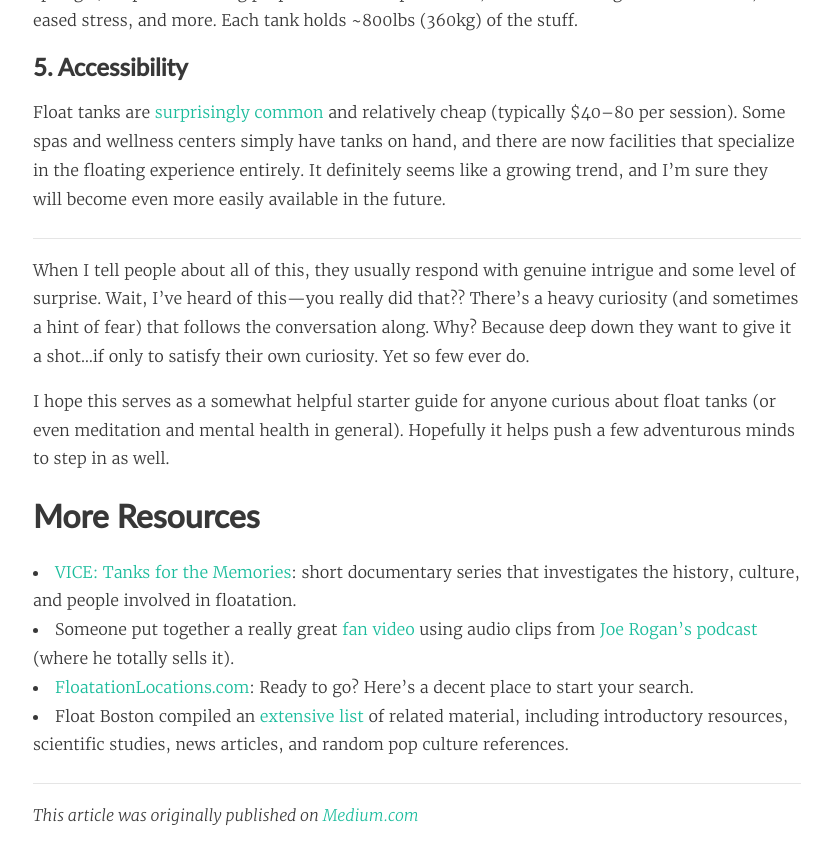
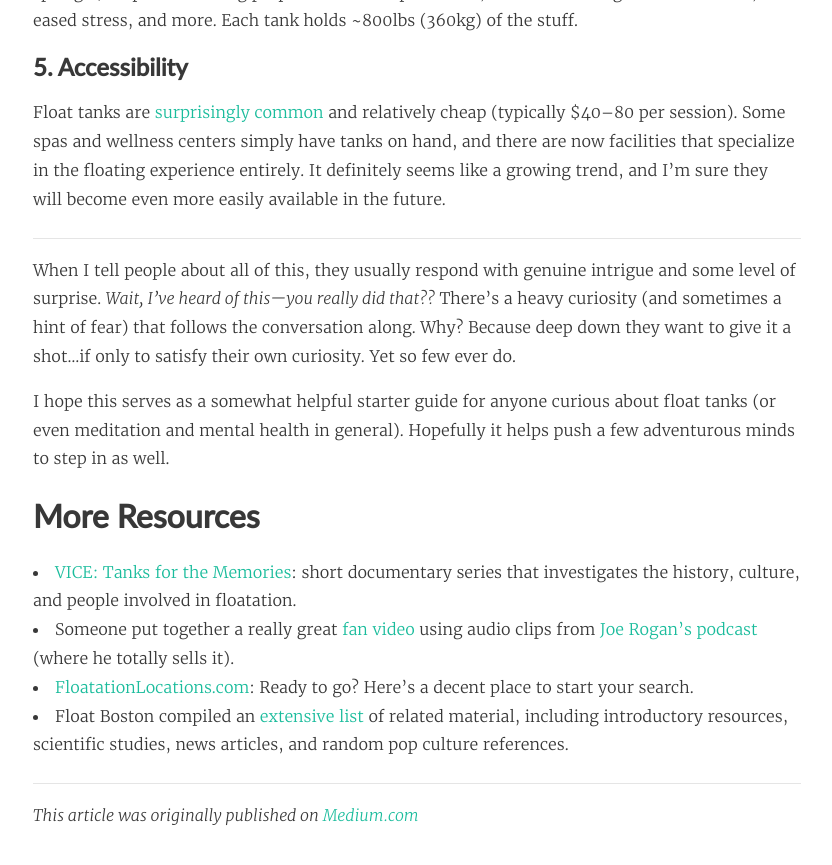
Before and after one commit to emerywebster/emerywebster.github.io, a Jekyll site: the page built from _posts/2016-01-07-float-tanks.md, in a window 1280 px wide and 900 px high, scrolled down 3136 px. Shown: the top 865 px of the window, without its empty margins (223-1055 px from the left). Built offline with Jekyll 4.4.1, drawn with Linux system fonts in a browser that asks for light colours; nearby versions of some CDN libraries; Markdown is read by kramdown in place of the engine named in the settings; comment, search, counter and statistics services are not loaded.

Commit message:
fix formatting

```diff
--- a/_posts/2016-01-07-float-tanks.md
+++ b/_posts/2016-01-07-float-tanks.md
@@ -61,7 +61,7 @@ Float tanks are [surprisingly common](http://floatationlocations.com/map/) and r
 
 ---
 
-When I tell people about all of this, they usually respond with genuine intrigue and some level of surprise. Wait, I’ve heard of this&mdash;you really did that?? There’s a heavy curiosity (and sometimes a hint of fear) that follows the conversation along. Why? Because deep down they want to give it a shot…if only to satisfy their own curiosity. Yet so few ever do.
+When I tell people about all of this, they usually respond with genuine intrigue and some level of surprise. _Wait, I’ve heard of this&mdash;you really did that??_ There’s a heavy curiosity (and sometimes a hint of fear) that follows the conversation along. Why? Because deep down they want to give it a shot…if only to satisfy their own curiosity. Yet so few ever do.
 
 I hope this serves as a somewhat helpful starter guide for anyone curious about float tanks (or even meditation and mental health in general). Hopefully it helps push a few adventurous minds to step in as well.
 
```
